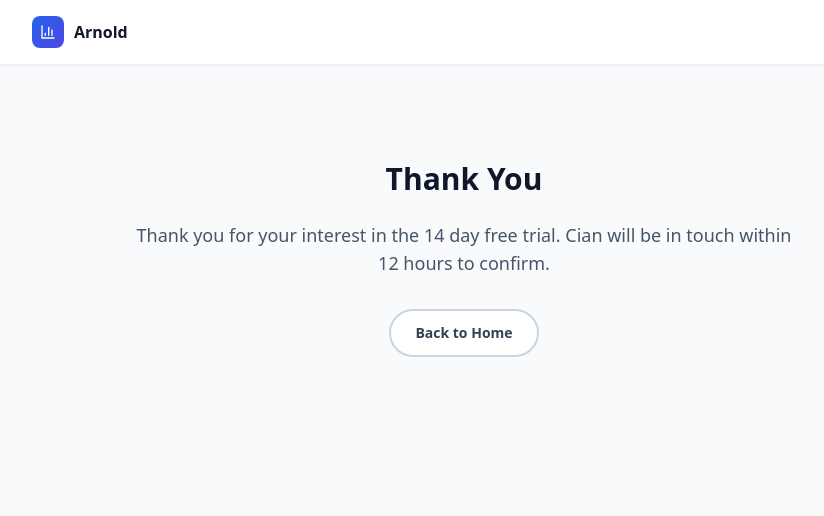
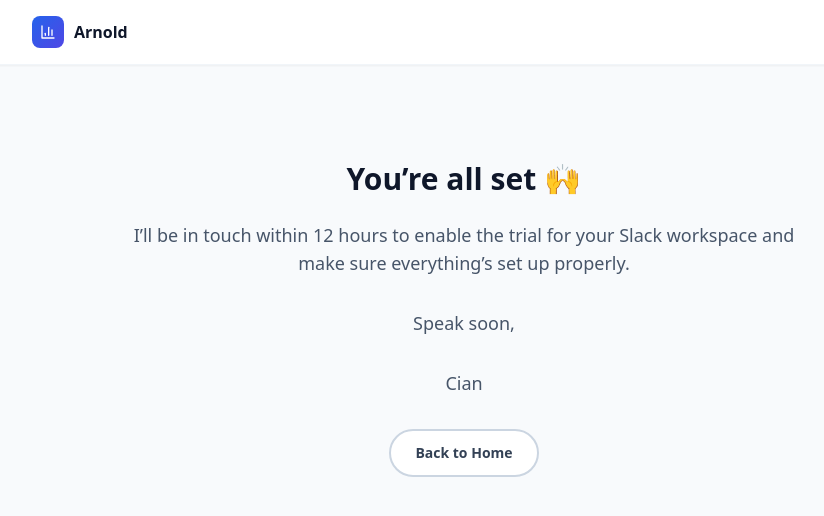
Before and after one commit to McGovs/arnold-the-analyst-frontend-v2-markdown, a React (Vite) app: page /thank-you in a window 1280 px wide. Shown: the top 516 px of the page, without its empty margins (176-1000 px from the left). Built offline with nearby package versions, Linux system fonts and the light colour scheme.

Commit message:
Update ThankYou.tsx

```diff
--- a/src/pages/ThankYou.tsx
+++ b/src/pages/ThankYou.tsx
@@ -27,11 +27,19 @@ export default function ThankYou() {
       <main className="pt-24 pb-16 px-6">
         <div className="max-w-2xl mx-auto text-center">
           <h1 className="text-3xl font-bold text-slate-900 mb-6">
-            Thank You
+            You’re all set 🙌
           </h1>
 
           <p className="text-lg text-slate-600 mb-8">
-            Thank you for your interest in the 14 day free trial. Cian will be in touch within 12 hours to confirm.
+            I’ll be in touch within 12 hours to enable the trial for your Slack workspace and make sure everything’s set up properly.
+          </p>
+
+           <p className="text-lg text-slate-600 mb-8">
+            Speak soon,
+          </p>
+
+          <p className="text-lg text-slate-600 mb-8">
+            Cian
           </p>
 
           <button
```
